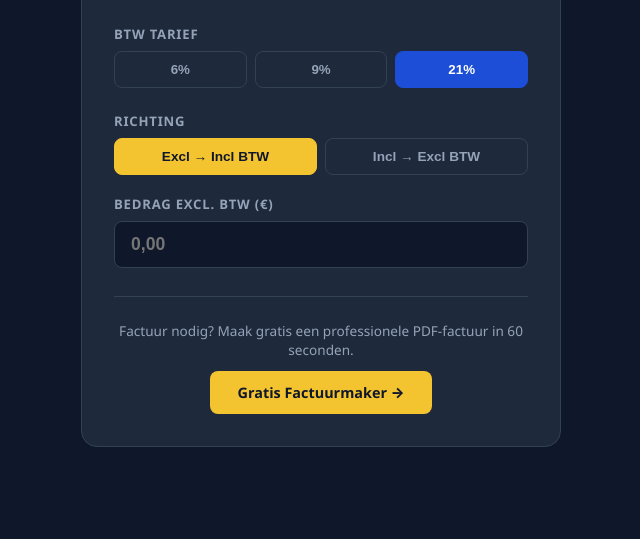
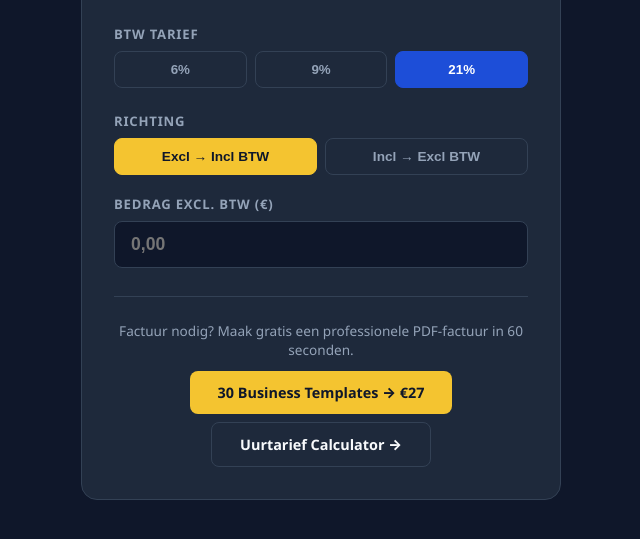
Before and after one commit to Wilcohennink/webinar, a plain HTML site: page btw-calculator/index.html in a window 1280 px wide. Shown: the part 175-714 px from the top of the page, without its empty margins (319-959 px from the left). Drawn offline with Linux system fonts and the light colour scheme.

Commit message:
Update BTW calculator CTA: link to template bundle and uurtarief calculator

```diff
--- a/btw-calculator/index.html
+++ b/btw-calculator/index.html
@@ -166,7 +166,7 @@
 
     <div class="cta">
       <p>Factuur nodig? Maak gratis een professionele PDF-factuur in 60 seconden.</p>
-      <a href="https://theprofitfactory.ai/invoice-generator">Gratis Factuurmaker →</a>
+      <a href="https://buy.stripe.com/3cIaEX9jsfSWdMf1rpabK0k" style="margin-bottom:8px;">30 Business Templates → €27</a><br><a href="/webinar/uurtarief-calculator/" style="background:transparent;border:1px solid #334155;color:#f8fafc;">Uurtarief Calculator →</a>
     </div>
   </div>
 
```
